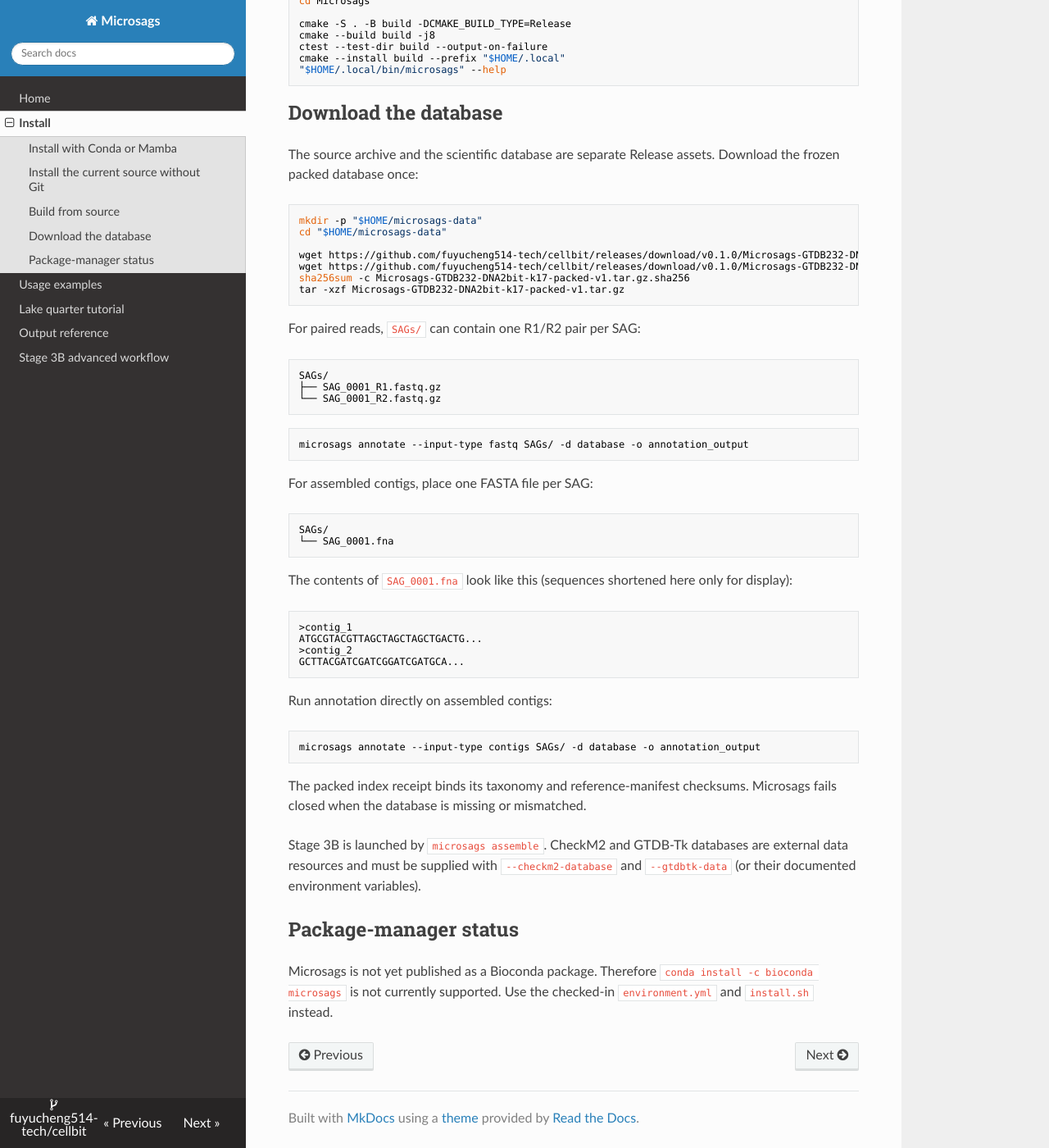
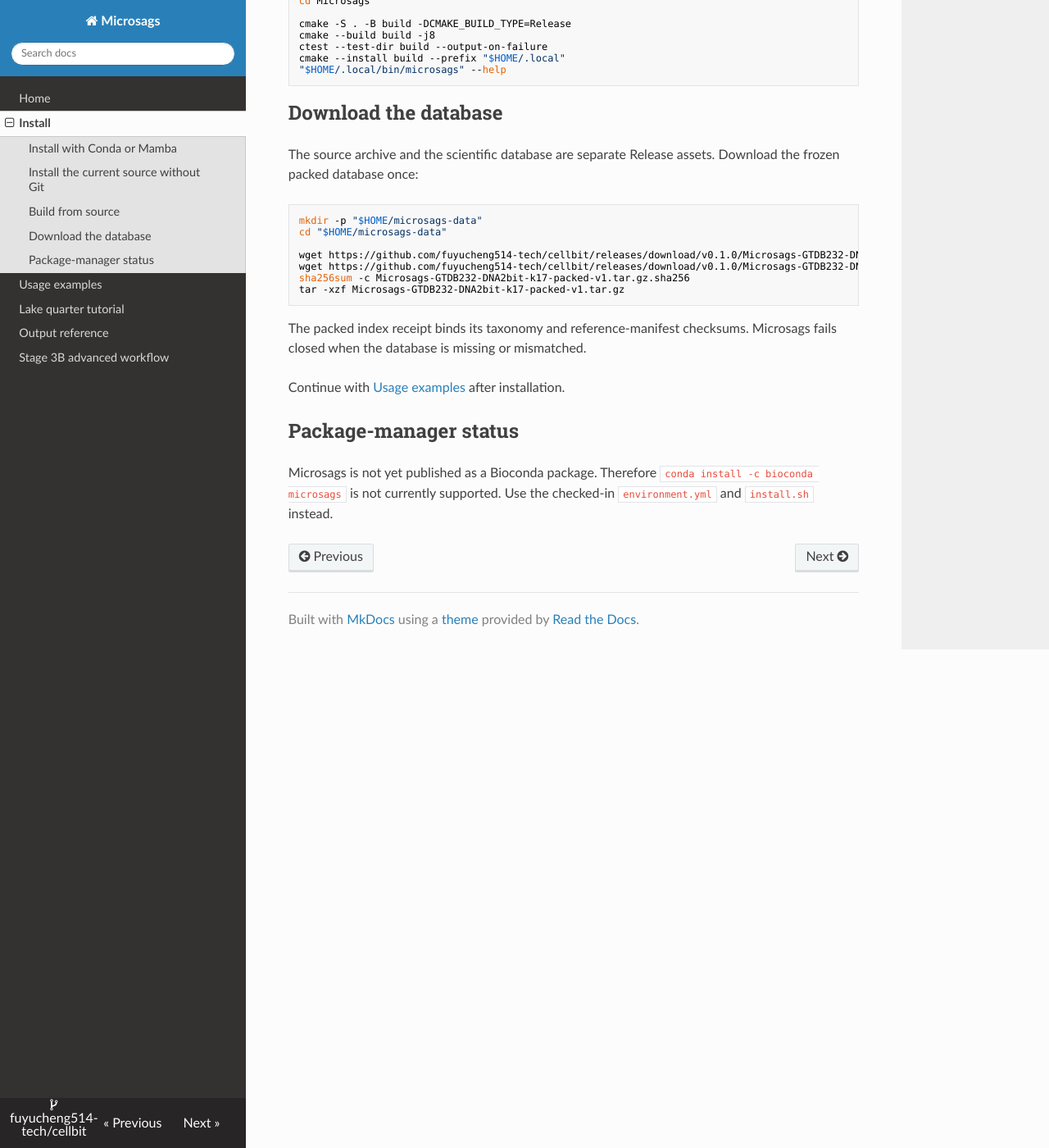
Before and after one commit to fuyucheng514-tech/cellbit, an MkDocs documentation site: the page built from docs/install.md, in a window 1280 px wide and 1400 px high, scrolled down 1100 px. Shown: the whole window at 82% size. Built offline with MkDocs 1.6.1, drawn with Linux system fonts in a browser that asks for light colours; nearby versions of some CDN libraries.

Commit message:
docs: move run examples to usage

````diff
--- a/docs/install.md
+++ b/docs/install.md
@@ -75,47 +75,10 @@ sha256sum -c Microsags-GTDB232-DNA2bit-k17-packed-v1.tar.gz.sha256
 tar -xzf Microsags-GTDB232-DNA2bit-k17-packed-v1.tar.gz
 ```
 
-For paired reads, `SAGs/` can contain one R1/R2 pair per SAG:
-
-```text
-SAGs/
-├── SAG_0001_R1.fastq.gz
-└── SAG_0001_R2.fastq.gz
-```
-
-```bash
-microsags annotate --input-type fastq SAGs/ -d database -o annotation_output
-```
-
-For assembled contigs, place one FASTA file per SAG:
-
-```text
-SAGs/
-└── SAG_0001.fna
-```
-
-The contents of `SAG_0001.fna` look like this (sequences shortened here only
-for display):
-
-```text
->contig_1
-ATGCGTACGTTAGCTAGCTAGCTGACTG...
->contig_2
-GCTTACGATCGATCGGATCGATGCA...
-```
-
-Run annotation directly on assembled contigs:
-
-```bash
-microsags annotate --input-type contigs SAGs/ -d database -o annotation_output
-```
-
 The packed index receipt binds its taxonomy and reference-manifest checksums.
 Microsags fails closed when the database is missing or mismatched.
 
-Stage 3B is launched by `microsags assemble`. CheckM2 and GTDB-Tk databases are
-external data resources and must be supplied with `--checkm2-database` and
-`--gtdbtk-data` (or their documented environment variables).
+Continue with [Usage examples](usage.md) after installation.
 
 ## Package-manager status
 
````
Also changed, not shown: docs/usage.md (+37 -0 lines).
